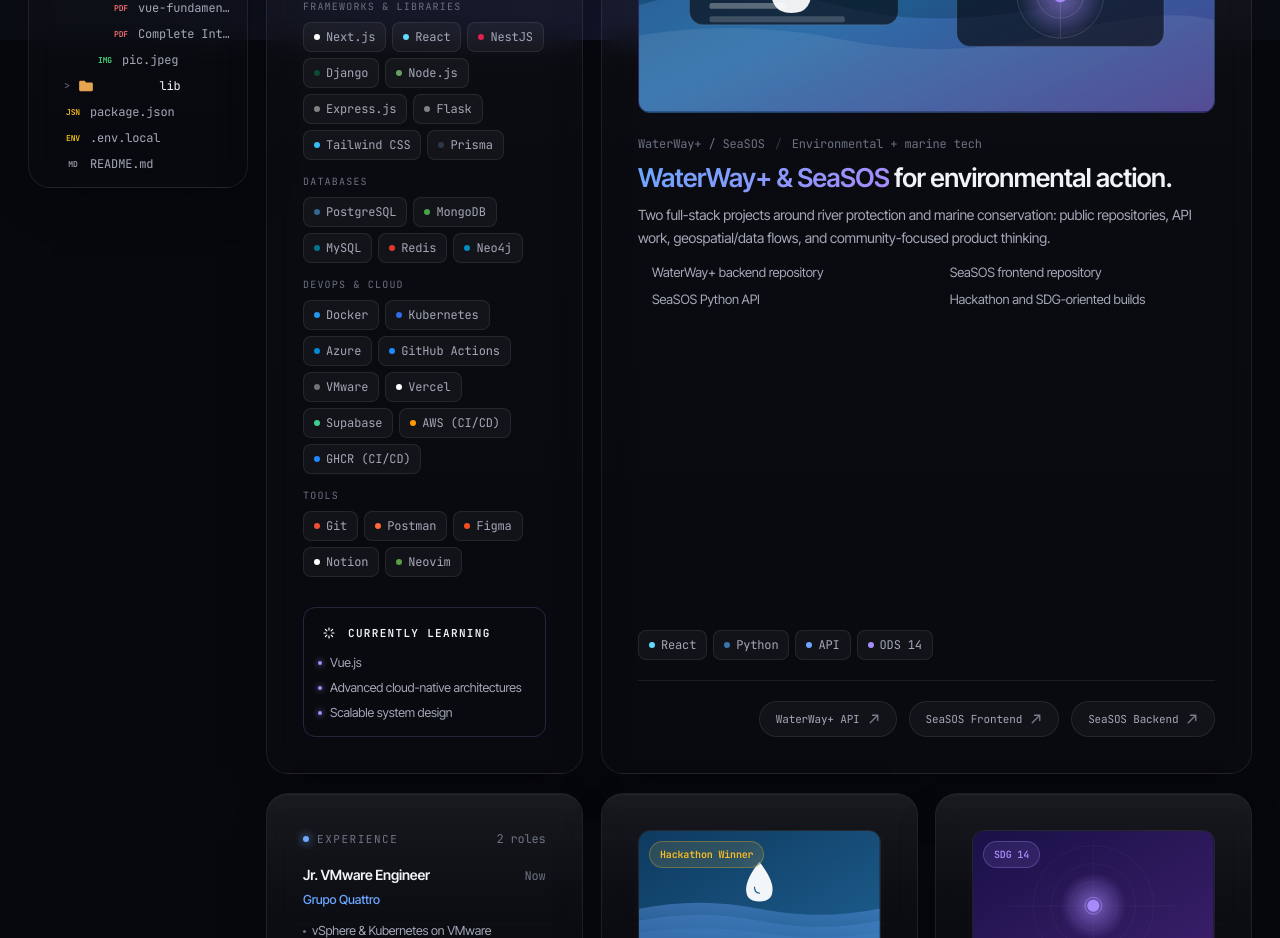
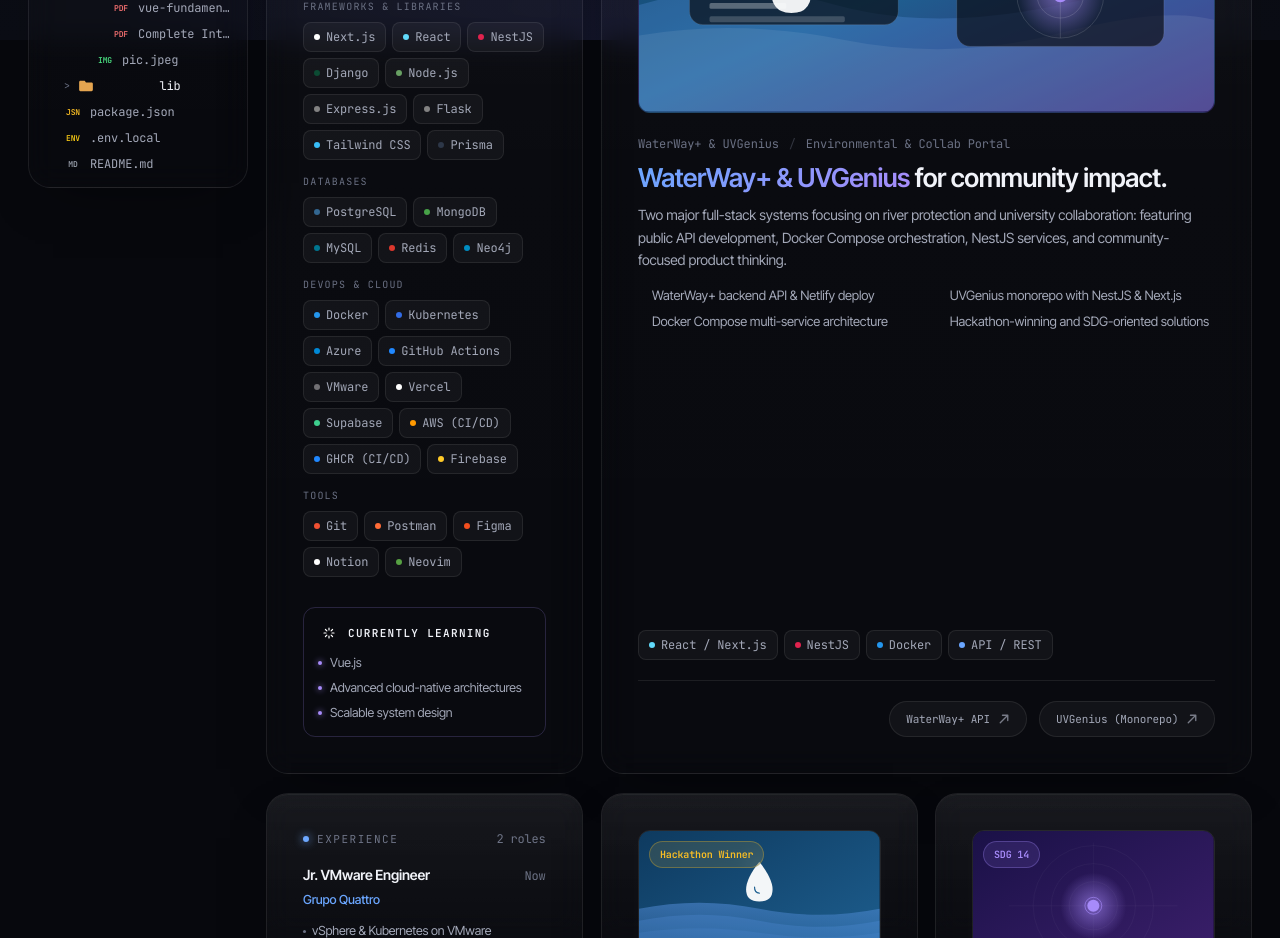
Before and after one commit to asanabria-2021067/portfolio, a Next.js app: page / in a window 1280 px wide. Shown: the part 760-1698 px from the top of the page. Built offline with nearby package versions, Linux system fonts and the light colour scheme.

Commit message:
feat: reorder curated projects, exclude seasos, and update featured project to waterway and uvgenius

```diff
--- a/components/FeaturedProject.tsx
+++ b/components/FeaturedProject.tsx
@@ -10,12 +10,8 @@ const repos = [
     href: "https://github.com/asanabria-2021067/waterway-backend",
   },
   {
-    label: "SeaSOS Frontend",
-    href: "https://github.com/asanabria-2021067/seasos-front",
-  },
-  {
-    label: "SeaSOS Backend",
-    href: "https://github.com/asanabria-2021067/api-rest-python",
+    label: "UVGenius (Monorepo)",
+    href: "https://github.com/asanabria-2021067/proyecto-ingenieria-software",
   },
 ];
 
@@ -60,7 +56,7 @@ export default function FeaturedProject() {
           <g transform="translate(386 74)">
             <rect width="248" height="148" rx="16" fill="rgba(7,8,13,0.66)" stroke="rgba(255,255,255,0.13)" />
             <text x="24" y="44" fill="rgba(255,255,255,0.58)" fontFamily="var(--font-mono)" fontSize="11">
-              SEASOS
+              UVGENIUS
             </text>
             <circle cx="124" cy="86" r="52" fill="url(#featured-pulse)" />
             <g stroke="rgba(255,255,255,0.16)" fill="none">
@@ -75,25 +71,35 @@ export default function FeaturedProject() {
       </div>
 
       <div className="flex items-center gap-2.5 text-[12px] text-fg-mute mb-2.5 font-mono flex-wrap">
-        <span>{locale === "en" ? "WaterWay+ / SeaSOS" : "WaterWay+ / SeaSOS"}</span>
+        <span>{locale === "en" ? "WaterWay+ & UVGenius" : "WaterWay+ y UVGenius"}</span>
         <span className="opacity-40">/</span>
-        <span>{locale === "en" ? "Environmental + marine tech" : "Tecnologia ambiental y marina"}</span>
+        <span>{locale === "en" ? "Environmental & Collab Portal" : "Tecnologia ambiental y colaboracion"}</span>
       </div>
 
       <h2 className="text-[26px] font-semibold tracking-[-0.02em] leading-[1.15] mb-3">
-        <span className="grad-text">WaterWay+ & SeaSOS</span>{" "}
-        {locale === "en" ? "for environmental action." : "para accion ambiental."}
+        <span className="grad-text">WaterWay+ & UVGenius</span>{" "}
+        {locale === "en" ? "for community impact." : "para impacto comunitario."}
       </h2>
       <p className="text-fg-dim text-[14px] leading-[1.6] mb-3.5 text-pretty">
         {locale === "en"
-          ? "Two full-stack projects around river protection and marine conservation: public repositories, API work, geospatial/data flows, and community-focused product thinking."
-          : "Dos proyectos full stack sobre proteccion de rios y conservacion marina: repositorios publicos, trabajo de API, flujos geoespaciales/de datos y producto enfocado en comunidad."}
+          ? "Two major full-stack systems focusing on river protection and university collaboration: featuring public API development, Docker Compose orchestration, NestJS services, and community-focused product thinking."
+          : "Dos sistemas full stack sobre proteccion de rios y colaboracion universitaria: desarrollo de APIs publicas, orquestacion con Docker Compose, servicios NestJS y producto enfocado en la comunidad."}
       </p>
 
       <ul className="list-none p-0 mb-[22px] grid grid-cols-1 md:grid-cols-2 gap-[8px_18px]">
         {(locale === "en"
-          ? ["WaterWay+ backend repository", "SeaSOS frontend repository", "SeaSOS Python API", "Hackathon and SDG-oriented builds"]
-          : ["Repositorio backend de WaterWay+", "Repositorio frontend de SeaSOS", "API en Python de SeaSOS", "Proyectos orientados a hackathon y ODS"]
+          ? [
+              "WaterWay+ backend API & Netlify deploy",
+              "UVGenius monorepo with NestJS & Next.js",
+              "Docker Compose multi-service architecture",
+              "Hackathon-winning and SDG-oriented solutions",
+            ]
+          : [
+              "API backend de WaterWay+ y despliegue Netlify",
+              "Monorepo UVGenius con NestJS y Next.js",
+              "Arquitectura multi-servicio con Docker Compose",
+              "Soluciones de hackathon y orientadas a ODS",
+            ]
         ).map((item) => (
           <li key={item} className="flex items-start gap-2 text-[13px] text-fg-dim leading-[1.45] before:content-[''] before:w-1.5 before:h-1.5 before:rounded-[2px] before:bg-[var(--grad)] before:mt-1.5 before:shrink-0">
             {item}
@@ -103,10 +109,10 @@ export default function FeaturedProject() {
 
       <div className="flex flex-col gap-5 mt-auto">
         <div className="flex flex-wrap gap-1.5">
-          <Chip label="React" dotColor="#61dafb" />
-          <Chip label="Python" dotColor="#3776ab" />
-          <Chip label="API" dotColor="#6aa6ff" />
-          <Chip label="ODS 14" dotColor="#a78bfa" />
+          <Chip label="React / Next.js" dotColor="#61dafb" />
+          <Chip label="NestJS" dotColor="#e0234e" />
+          <Chip label="Docker" dotColor="#2496ed" />
+          <Chip label="API / REST" dotColor="#6aa6ff" />
         </div>
 
         <div className="flex items-center justify-end border-t border-[var(--line)] pt-5 gap-3 flex-wrap">
--- a/components/TechStack.tsx
+++ b/components/TechStack.tsx
@@ -53,6 +53,7 @@ const stack = [
       { label: "Supabase", color: "#3ecf8e" },
       { label: "AWS (CI/CD)", color: "#ff9900" },
       { label: "GHCR (CI/CD)", color: "#2088ff" },
+      { label: "Firebase", color: "#ffca28" },
     ],
   },
   {
@@ -77,7 +78,7 @@ export default function TechStack() {
           <span className="w-1.5 h-1.5 rounded-full bg-blue-accent shadow-[0_0_10px_var(--color-blue-accent)]" />
           {locale === "en" ? "Tech Stack" : "Stack Tecnico"}
         </div>
-        <span className="text-fg-mute text-[12px] font-mono">35+</span>
+        <span className="text-fg-mute text-[12px] font-mono">36+</span>
       </div>
       <div className="flex flex-col gap-[14px]">
         {stack.map((cat) => (
--- a/lib/github.ts
+++ b/lib/github.ts
@@ -5,13 +5,11 @@ const EXCLUDED_OWNER = "gq ideas";
 const EXCLUDED_OWNER_KEY = normalizeOwner(EXCLUDED_OWNER);
 
 const CURATED_REPOS = [
+  "asanabria-2021067/proyecto-ingenieria-software",
+  "asanabria-2021067/proyecto2-db",
+  "asanabria-2021067/chemiq-backend",
+  "asanabria-2021067/frontend-quimica",
   "asanabria-2021067/waterway-backend",
-  "asanabria-2021067/proyecto-ingenieria-software",
-  "asanabria-2021067/seasos-front",
-  "asanabria-2021067/api-rest-python",
-  "asanabria-2021067/proyecto2-db",
-  "asanabria-2021067/frontend-quimica",
-  "asanabria-2021067/chemiq-backend",
   "asanabria-2021067/Smart-Agriculture-FRONTEND-Node.js-OpenAI-Google-Sheets",
   "asanabria-2021067/Smart-Agriculture-Backend",
   "PabloVS044/TripWise",
@@ -50,6 +48,7 @@ const PROJECT_OVERRIDES: Record<string, ProjectOverride> = {
     badgeEn: "Hackathon Winner",
     badgeEs: "Ganador de hackathon",
     badgeColor: "gold",
+    productionUrl: "https://water-way.netlify.app/",
     categoryEn: "Environmental platform",
     categoryEs: "Plataforma ambiental",
     descriptionEn:
```
